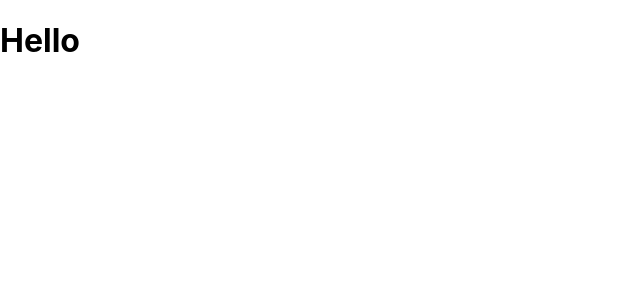
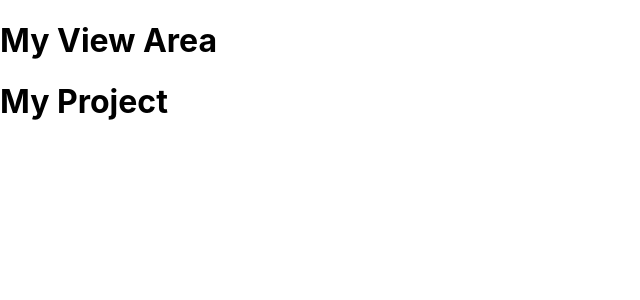
Before and after one commit to kodedocker/reactapp, a React (Create React App) app: page / in a window 1280 px wide. Shown: the top 300 px of the page, without its empty margins (0-640 px from the left). Built offline with nearby package versions, Linux system fonts and the light colour scheme.

Commit message:
using variable.

```diff
--- a/src/App.js
+++ b/src/App.js
@@ -1,7 +1,14 @@
 function App() {
-  let a = 1;
-  let ref = <h1>Hello</h1>;
-  return ref;
+  // Data
+  let title = "My Project";
+
+  // VIEW
+  return (
+    <div>
+      <h1>My View Area</h1>
+      <h1> {title} </h1>
+    </div>
+  );
 }
 
 export default App;
```
